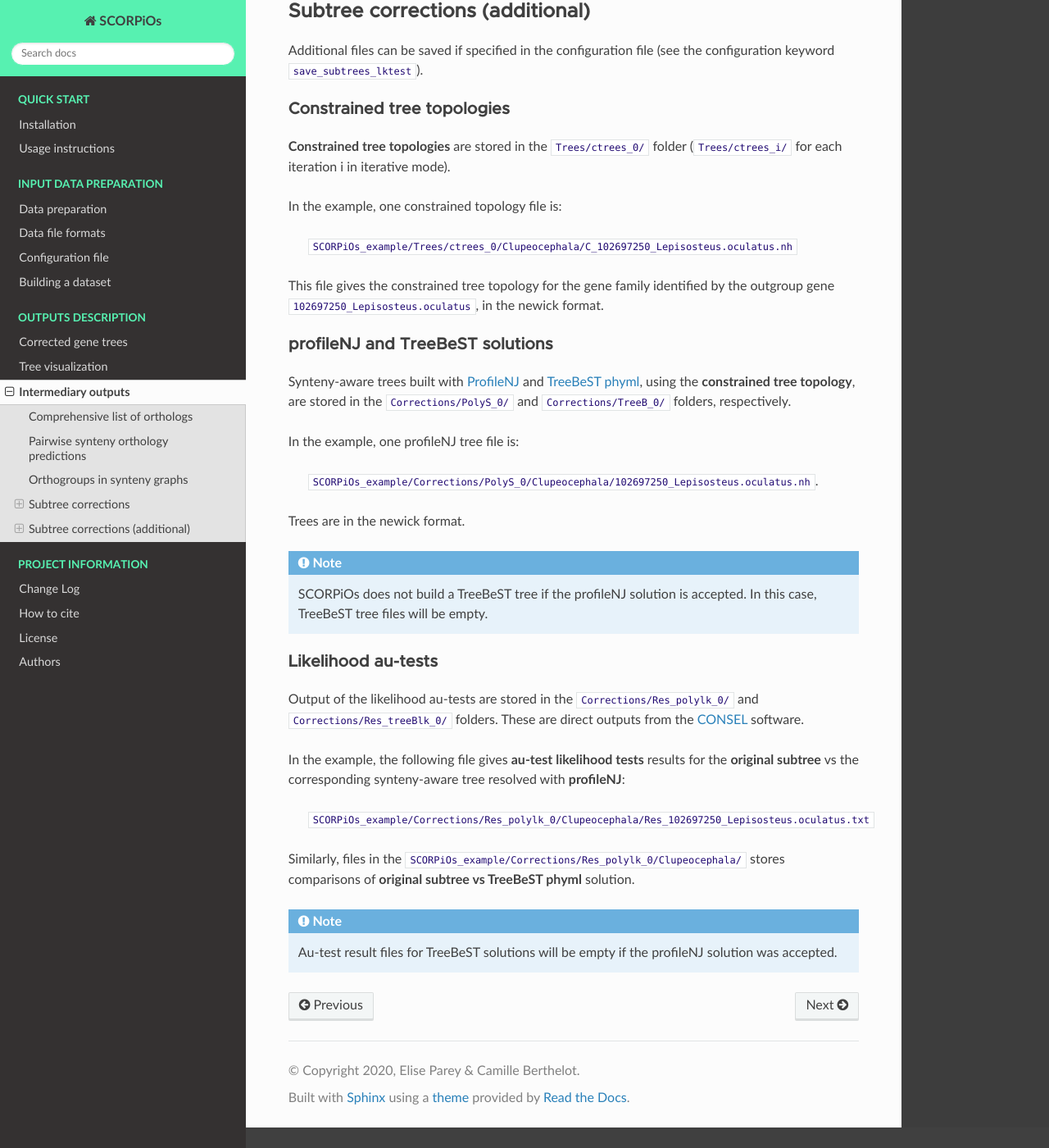
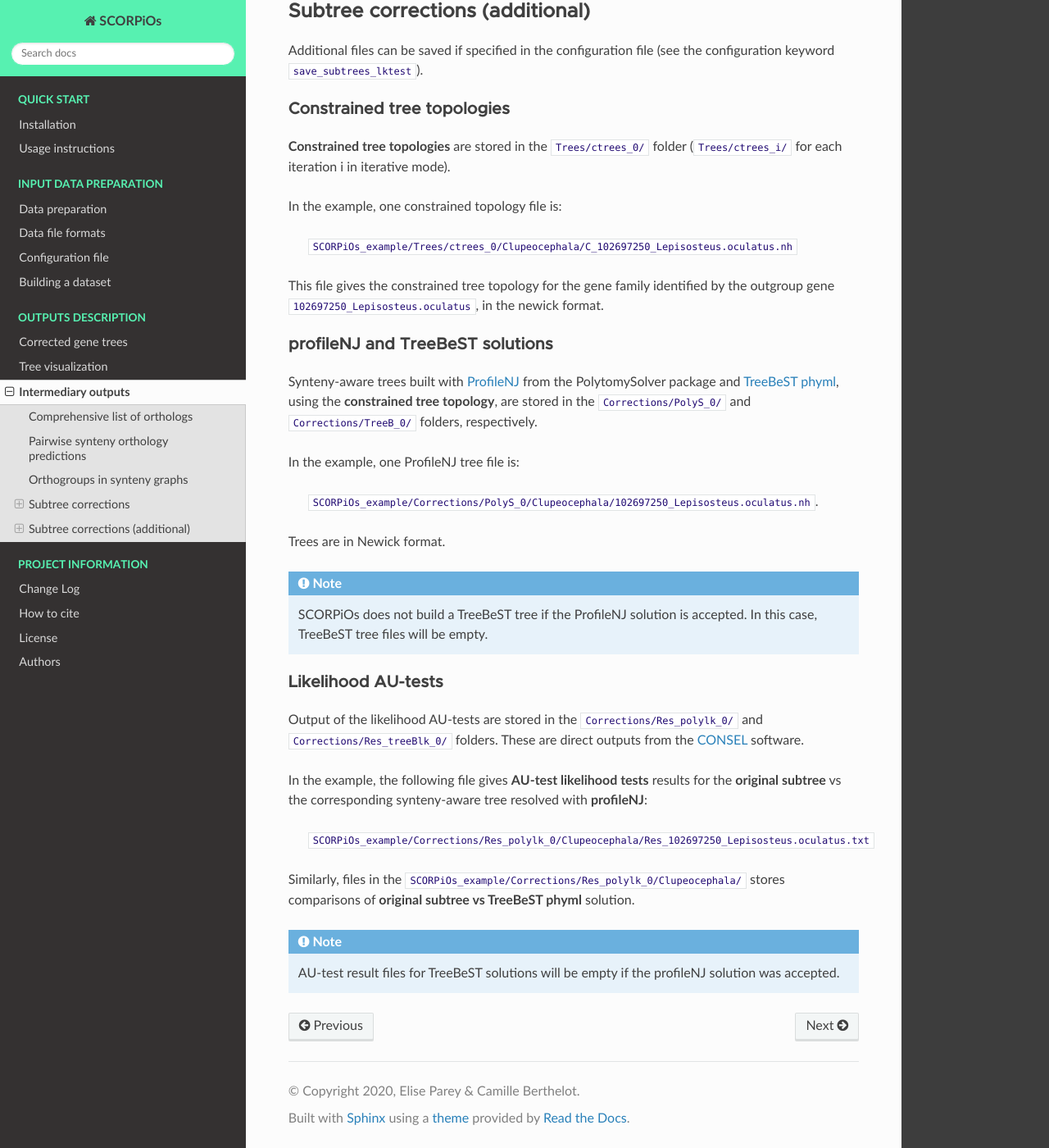
Before and after one commit to DyogenIBENS/SCORPIOS, a Sphinx documentation site: the page built from doc/output_advanced.rst, in a window 1280 px wide and 1400 px high, scrolled down 2211 px. Shown: the whole window at 82% size. Built offline with Sphinx 7.4.7 and the Read the Docs theme 2.0.0, drawn with Linux system fonts in a browser that asks for light colours.

Commit message:
Update output_advanced.rst

```diff
--- a/doc/output_advanced.rst
+++ b/doc/output_advanced.rst
@@ -81,24 +81,24 @@ This file gives the constrained tree topology for the gene family identified by
 profileNJ and TreeBeST solutions
 ^^^^^^^^^^^^^^^^^^^^^^^^^^^^^^^^
 
-Synteny-aware trees built with `ProfileNJ <https://github.com/maclandrol/profileNJ>`_ and `TreeBeST phyml <https://github.com/Ensembl/treebest>`_, using the **constrained tree topology**, are stored in the :code:`Corrections/PolyS_0/` and :code:`Corrections/TreeB_0/` folders, respectively.
+Synteny-aware trees built with `ProfileNJ <https://github.com/maclandrol/profileNJ>`_ from the PolytomySolver package and `TreeBeST phyml <https://github.com/Ensembl/treebest>`_, using the **constrained tree topology**, are stored in the :code:`Corrections/PolyS_0/` and :code:`Corrections/TreeB_0/` folders, respectively.
 
 
-In the example, one profileNJ tree file is:
+In the example, one ProfileNJ tree file is:
 
  :code:`SCORPiOs_example/Corrections/PolyS_0/Clupeocephala/102697250_Lepisosteus.oculatus.nh`.
 
-Trees are in the newick format.
+Trees are in Newick format.
 
 ..  note::
 
-	SCORPiOs does not build a TreeBeST tree if the profileNJ solution is accepted. In this case, TreeBeST tree files will be empty.
+	SCORPiOs does not build a TreeBeST tree if the ProfileNJ solution is accepted. In this case, TreeBeST tree files will be empty.
 
-Likelihood au-tests
+Likelihood AU-tests
 ^^^^^^^^^^^^^^^^^^^^
-Output of the likelihood au-tests are stored in the :code:`Corrections/Res_polylk_0/` and :code:`Corrections/Res_treeBlk_0/` folders. These are direct outputs from the `CONSEL <https://github.com/shimo-lab/consel>`_ software.
+Output of the likelihood AU-tests are stored in the :code:`Corrections/Res_polylk_0/` and :code:`Corrections/Res_treeBlk_0/` folders. These are direct outputs from the `CONSEL <https://github.com/shimo-lab/consel>`_ software.
 
-In the example, the following file gives **au-test likelihood tests** results for the **original subtree** vs the corresponding synteny-aware tree resolved with **profileNJ**:
+In the example, the following file gives **AU-test likelihood tests** results for the **original subtree** vs the corresponding synteny-aware tree resolved with **profileNJ**:
 
  :code:`SCORPiOs_example/Corrections/Res_polylk_0/Clupeocephala/Res_102697250_Lepisosteus.oculatus.txt`
 
@@ -106,4 +106,4 @@ Similarly, files in the :code:`SCORPiOs_example/Corrections/Res_polylk_0/Clupeoc
 
 ..  note::
 
-	Au-test result files for TreeBeST solutions will be empty if the profileNJ solution was accepted.
+	AU-test result files for TreeBeST solutions will be empty if the profileNJ solution was accepted.
```
